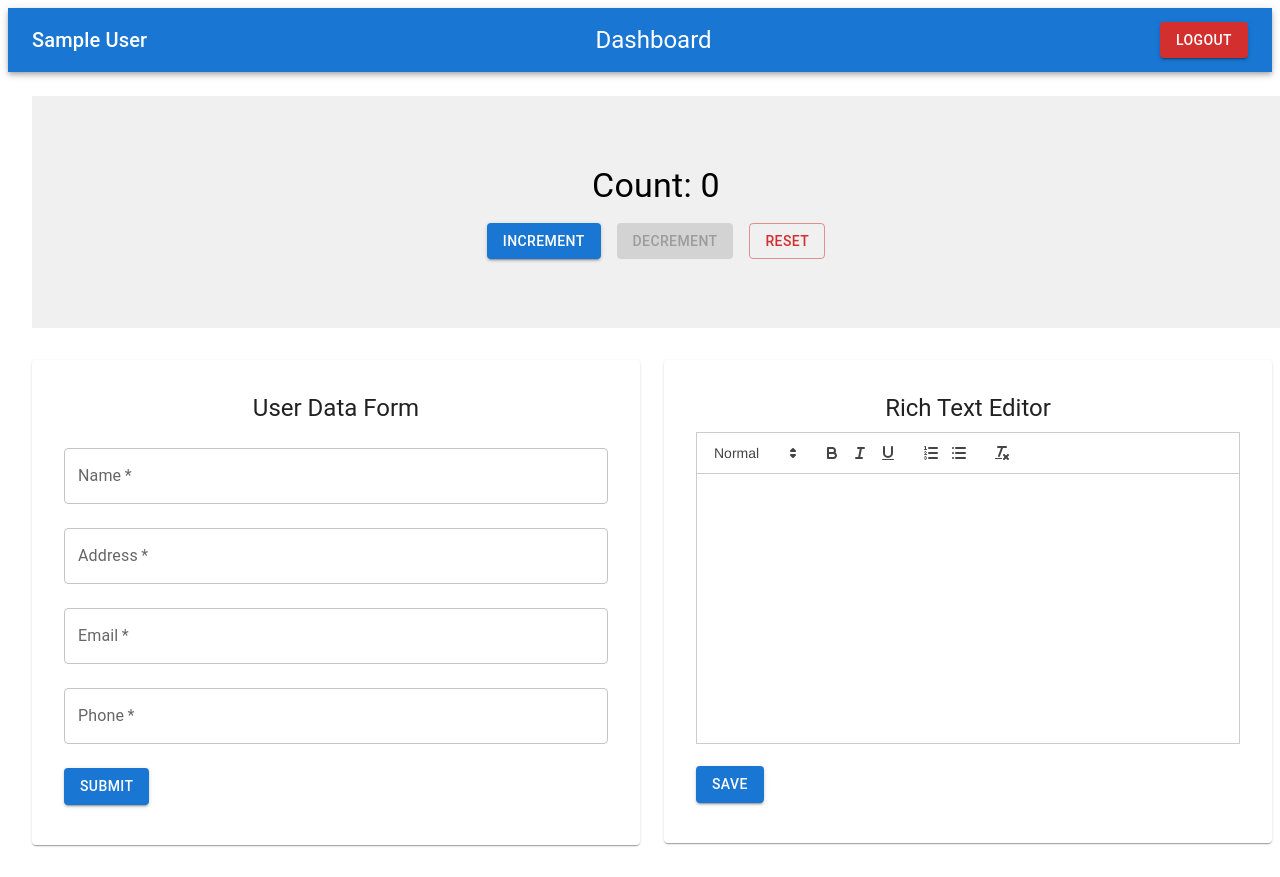
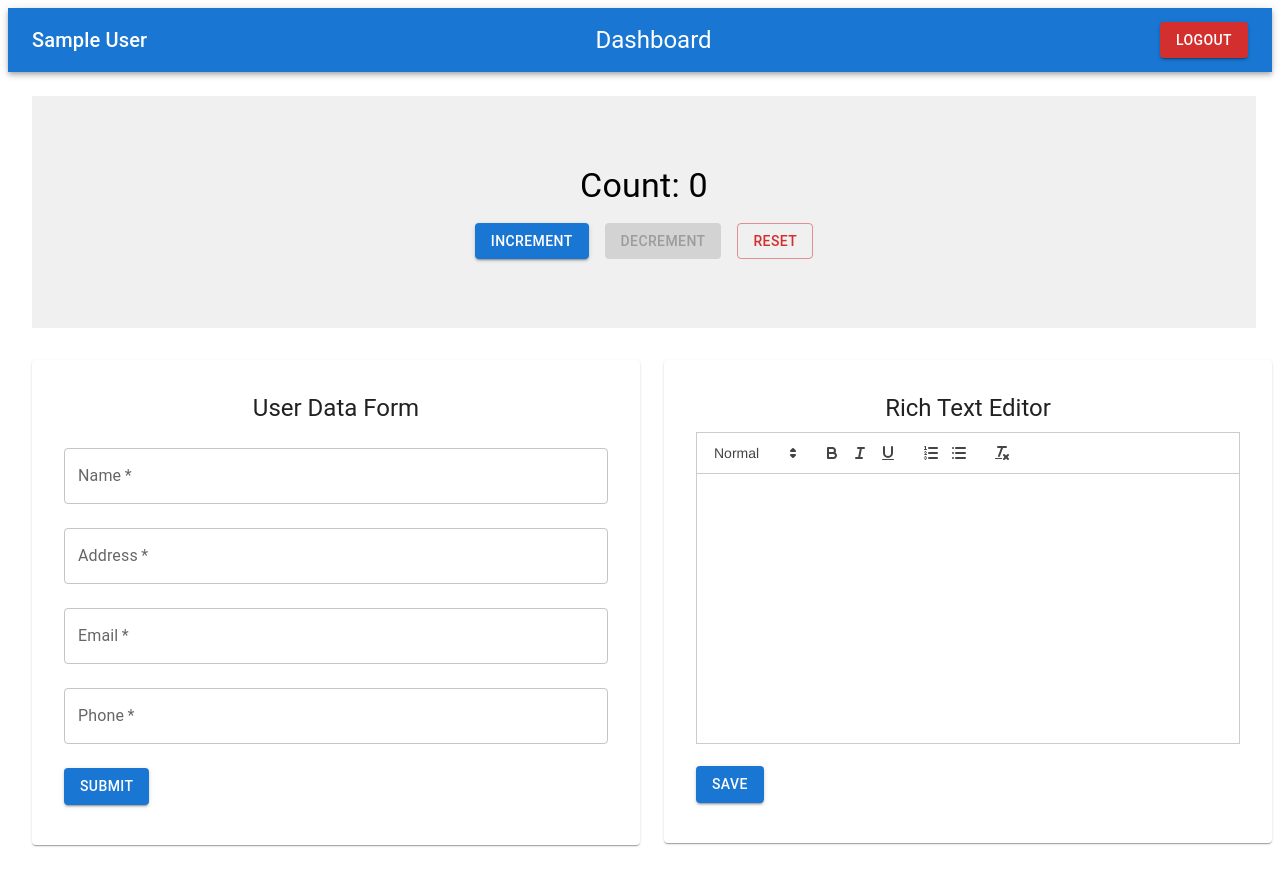
Before and after one commit to DivyamaniNidhi/dashboard, a React (Create React App) app: page /app in a window 1280 px wide. Built offline with nearby package versions, Linux system fonts and the light colour scheme; no server answers; sample sign-in values are in the browser's storage.

Commit message:
margin for counter fixed

```diff
--- a/src/pages/Dashboard.js
+++ b/src/pages/Dashboard.js
@@ -14,7 +14,9 @@ const Dashboard = () => {
     <Box>
       <Header />
         <Box p={3}>
+            <Box sx={{ mr: 3 }}> {/* Add margin-right here */}
                 <Counter />
+            </Box>
 
             {/* Flexbox Layout: Side by Side on Large Screens, Vertical on Small Screens */}
             <Box
```
Lines whose indentation alone changed are shown as unchanged.
